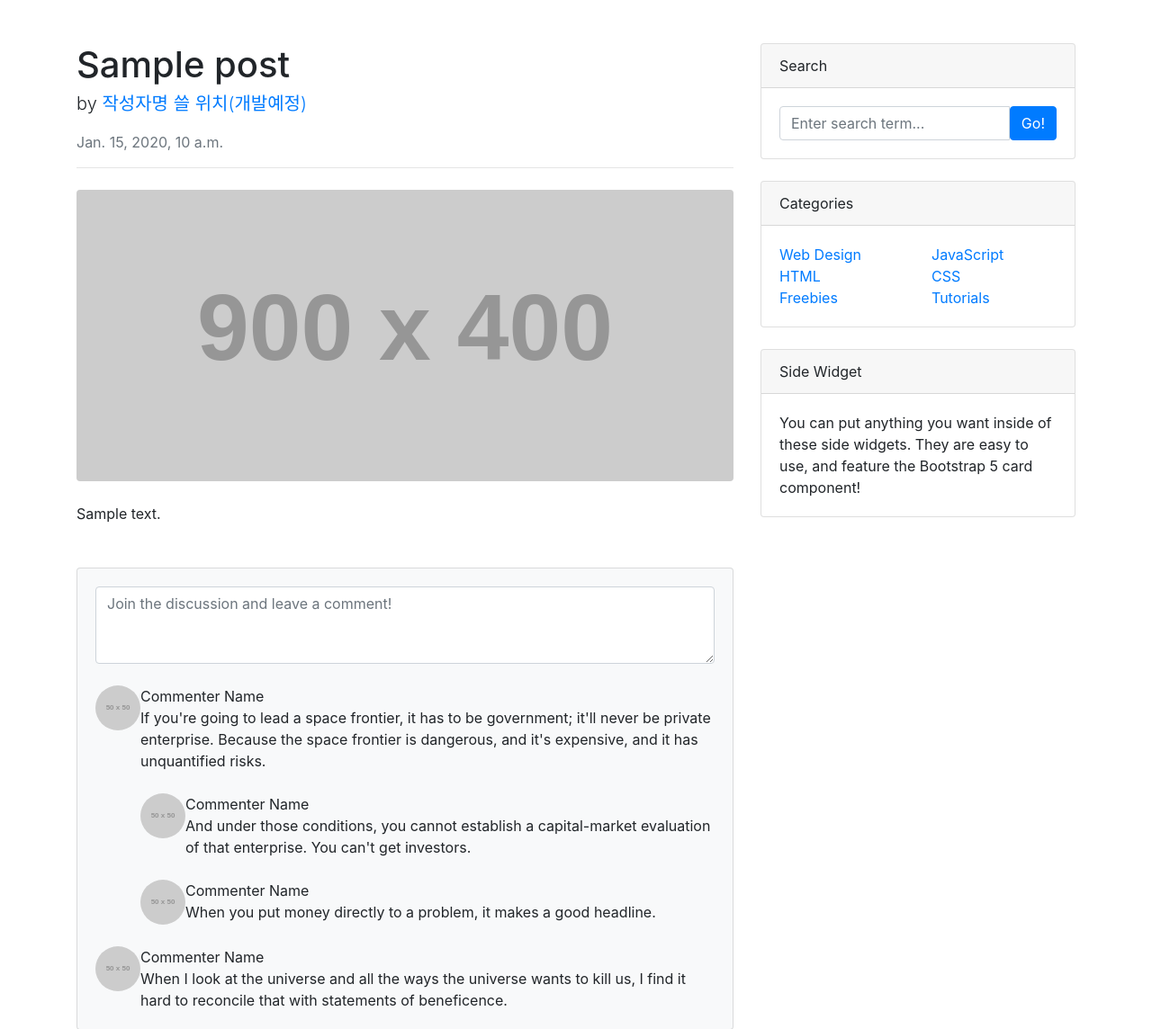
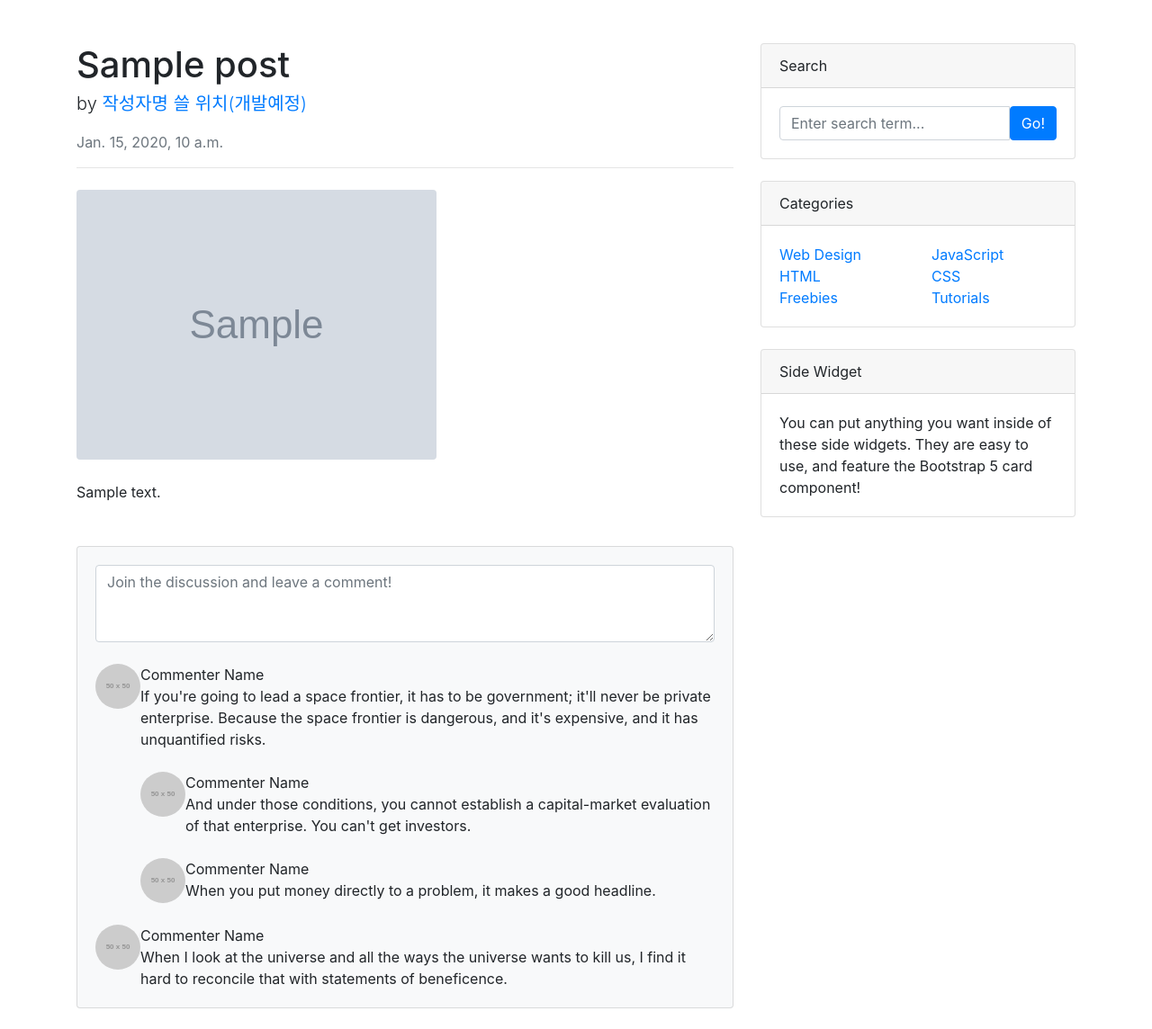
Before and after one commit to kameunyoung/web_page2, a Django app: page /blog/1/ in a window 1280 px wide. Shown: the part 56-1200 px from the top of the page at 90% size. Run offline with Django 3.2, Linux system fonts and the light colour scheme; tables that the repository leaves empty hold one stand-in row (values such as "Sample post"); grey boxes marked "Sample" are stand-in pictures; grey boxes labelled with a size stand in for pictures from a placeholder-image service; some libraries are stand-ins or nearby versions.

Commit message:
포스트 상세 페이지에 대표 이미지 출력하기

```diff
--- a/blog/templates/blog/post_detail.html
+++ b/blog/templates/blog/post_detail.html
@@ -50,7 +50,7 @@
                             <hr>
                         </header>
                         <!-- Preview image figure-->
-                        <figure class="mb-4"><img class="img-fluid rounded" src="https://dummyimage.com/900x400/ced4da/6c757d.jpg" alt="..." /></figure>
+                        <figure class="mb-4"><img class="img-fluid rounded" src="{{ post.head_image.url }}" alt="..." /></figure>
                         <!-- Post content-->
                         <section class="mb-5">
                             <p>{{ post.content }}</p>
```
